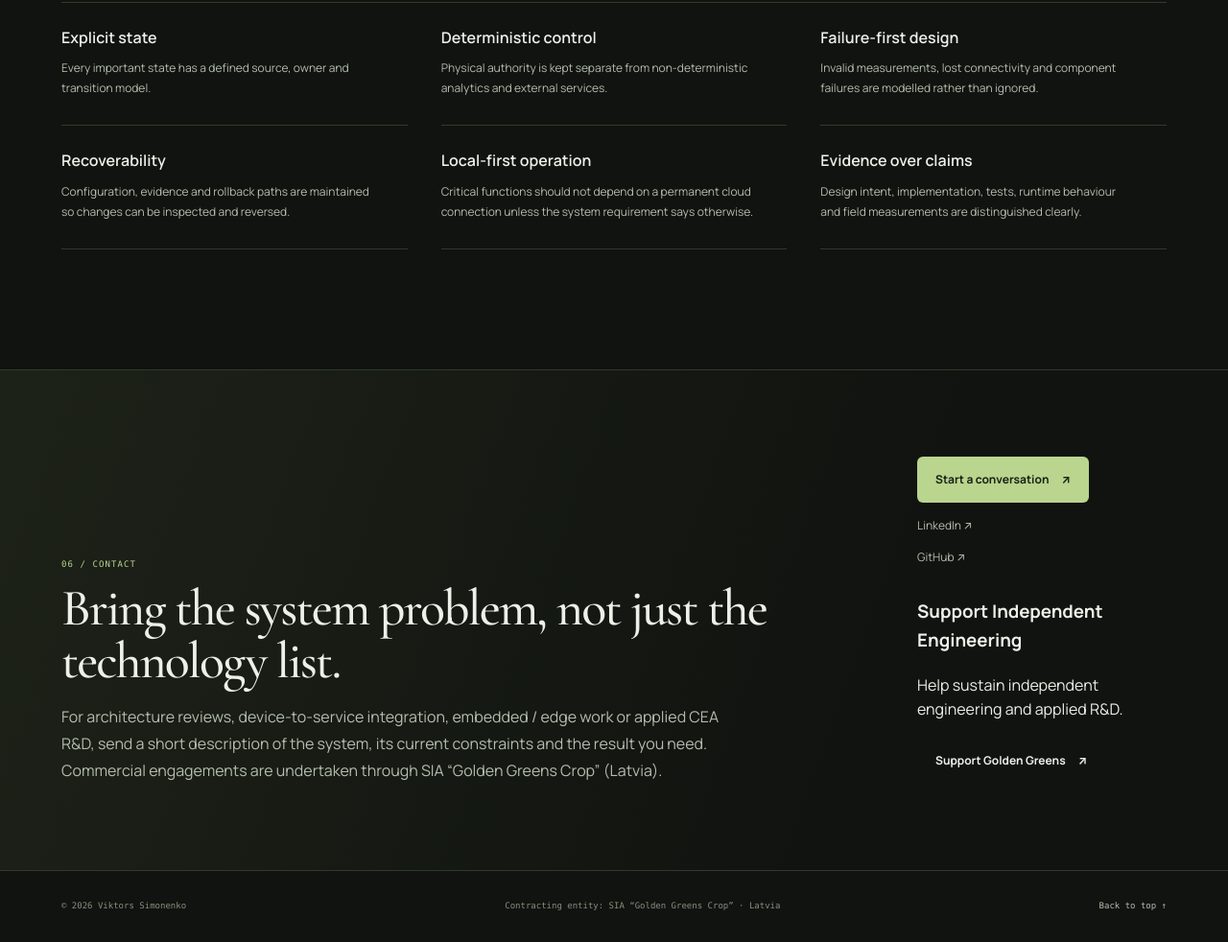
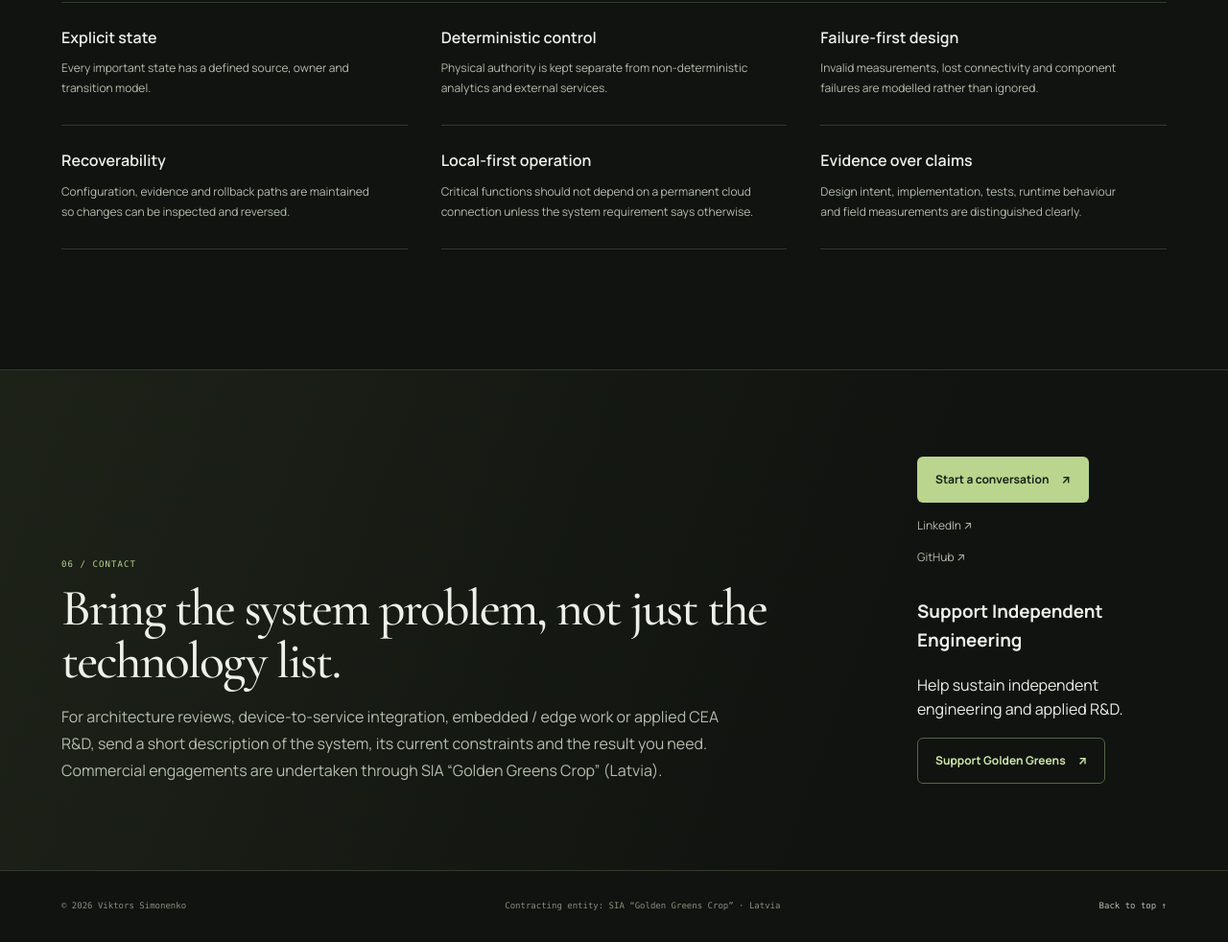
Before and after one commit to VitoOG/Landingpage, a plain HTML site: page index.html in a window 1280 px wide. Shown: the part 5156-6138 px from the top of the page at 96% size. Drawn offline with nearby package versions, Linux system fonts and the light colour scheme.

Commit message:
Style voluntary support calls to action

```diff
--- a/css/components.css
+++ b/css/components.css
@@ -13,3 +13,6 @@
 .language-option { display: inline-flex; min-width: 34px; min-height: 28px; align-items: center; justify-content: center; padding: 0 7px; border-radius: 4px; color: var(--color-text-soft); font-family: var(--font-mono); font-size: 10px; letter-spacing: .06em; text-decoration: none; }
 .language-option:hover { color: var(--color-accent-strong); }
 .language-option[aria-current="page"] { background: rgb(185 213 142 / 14%); color: var(--color-accent-strong); }
+
+.button-support { border-color: var(--color-border-strong); background: transparent; color: var(--color-accent-strong); }
+.button-support:hover { transform: translateY(-2px); border-color: var(--color-accent); background: rgb(185 213 142 / 8%); }
```
